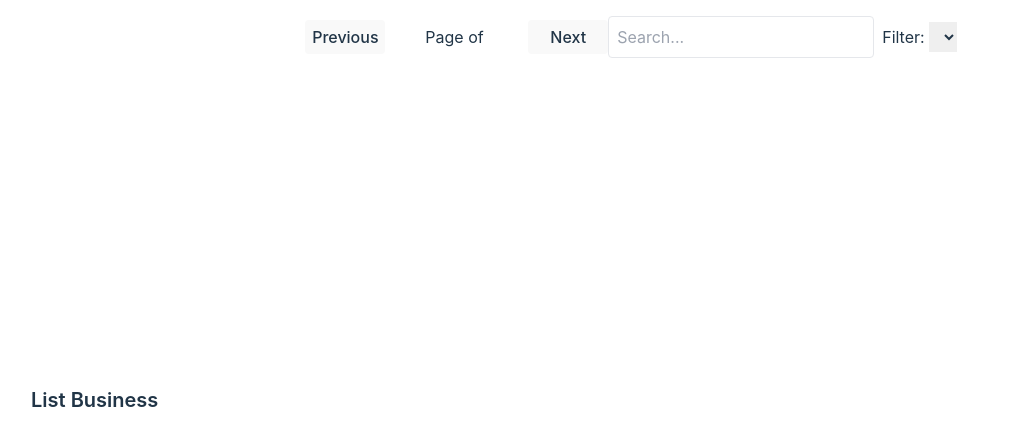
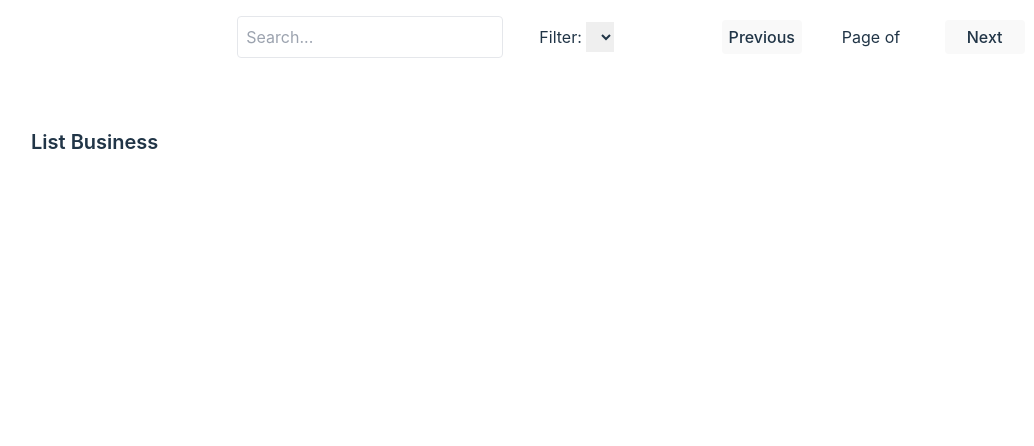
Before and after one commit to 62-Project-Test/62teknologi-frontend-test-Bagas-Dhitya-Taufiqqi, a React (Vite) app: page / in a window 1280 px wide. Shown: the top 446 px of the page, without its empty margins (9-1043 px from the left). Built offline with nearby package versions, Linux system fonts and the light colour scheme.

Commit message:
add: prepare slicing for list business and details business

```diff
--- a/src/pages/detail_business/index.jsx
+++ b/src/pages/detail_business/index.jsx
@@ -1,7 +1,17 @@
 import React from "react";
 
+import Search from "../../components/Search";
+import Filter from "../../components/Filter";
+import Pagination from "../../components/Pagination";
+
 const DetailBusiness = () => {
-  return <div>DetailBusiness</div>;
+  return (
+    <section className="w-screen h-full flex flex-col justify-center items-center">
+      <div className="absolute left-10 top-32">
+        <p className="font-semibold text-xl">Detail Business</p>
+      </div>
+    </section>
+  );
 };
 
 export default DetailBusiness;
--- a/src/pages/list_business/index.jsx
+++ b/src/pages/list_business/index.jsx
@@ -1,5 +1,4 @@
 import React from "react";
-import axios from "axios";
 
 import Search from "../../components/Search";
 import Filter from "../../components/Filter";
@@ -8,12 +7,14 @@ import Pagination from "../../components/Pagination";
 const ListBusiness = () => {
   return (
     <section className="w-screen h-full flex flex-col justify-center items-center">
-      <div className="absolute top-0 flex justify-center items-center">
-        <Pagination />
+      <div className="fixed gap-x-7 top-0 flex justify-center items-center">
         <Search />
         <Filter />
+        <div className="ml-20">
+          <Pagination />
+        </div>
       </div>
-      <div className="absolute left-10">
+      <div className="absolute left-10 top-32">
         <p className="font-semibold text-xl">List Business</p>
       </div>
     </section>
```
